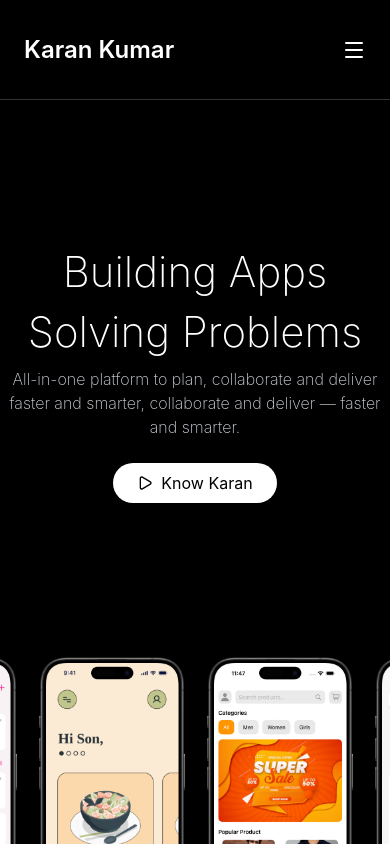
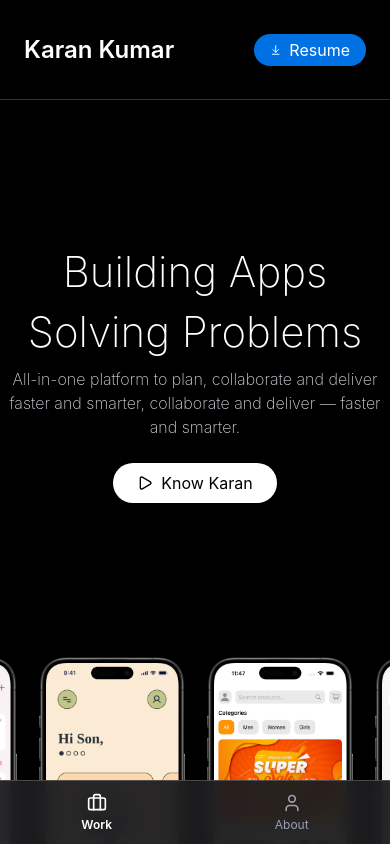
Before and after one commit to thekarandeveloper/thekarandeveloper, a Next.js app: page / in a window 390 px wide. Shown: the top 844 px of the page. Built offline with nearby package versions, Linux system fonts and the light colour scheme.

Commit message:
navbar-optimized

```diff
--- /dev/null
+++ b/components/MobileTabBar.jsx
@@ -0,0 +1,30 @@
+"use client";
+
+import Link from "next/link";
+import { usePathname } from "next/navigation";
+import React from "react";
+
+export default function MobileTabBar({ tabs }) {
+  const pathname = usePathname();
+
+  return (
+    <nav className="fixed bottom-0 left-0 w-full md:hidden bg-[#1D1D1F]/95 border-t border-white/20 flex justify-around items-center h-16 z-50 backdrop-blur-sm">
+      {tabs.map((tab) => {
+        const isActive = pathname === tab.href;
+        const Icon = tab.Icon;
+        return (
+          <Link
+            key={tab.href}
+            href={tab.href}
+            className={`flex flex-col items-center justify-center text-xs transition-colors ${
+              isActive ? "text-white font-semibold" : "text-gray-400"
+            }`}
+          >
+            {Icon && <Icon className="w-5 h-5 mb-1" />}
+            {tab.label}
+          </Link>
+        );
+      })}
+    </nav>
+  );
+}
--- a/components/Navbar.jsx
+++ b/components/Navbar.jsx
@@ -71,17 +71,12 @@ export default function Navbar() {
       </ul>
 
       {/* Resume Button */}
-      <div className="hidden md:flex items-center justify-center p-4 bg-[#0071E3] text-white w-28 h-8 rounded-3xl cursor-pointer hover:bg-blue-700">
+      <div className="flex items-center justify-center p-4 bg-[#0071E3] text-white w-28 h-8 rounded-3xl cursor-pointer hover:bg-blue-700">
         <ArrowDownToLineIcon className="w-4 h-4 mr-2" />
         Resume
       </div>
 
-      {/* Mobile Hamburger */}
-      <div className="md:hidden flex items-center">
-        <button onClick={() => setIsOpen(!isOpen)}>
-          {isOpen ? <X className="w-6 h-6" /> : <Menu className="w-6 h-6" />}
-        </button>
-      </div>
+
 
       {/* Mobile Menu */}
       {isOpen && (
@@ -105,7 +100,9 @@ export default function Navbar() {
 
 
         </div>
+
       )}
+
     </nav>
   )
 }
--- a/src/app/layout.js
+++ b/src/app/layout.js
@@ -1,21 +1,28 @@
+"use client";
+
 import "../../styles/globals.css"
 import Navbar from "../../components/Navbar"
 import Footer from "../../components/Footer"
 import { ModalProvider } from "../../context/ModalContext"
 import Modal from "../../components/Modal"
+import MobileTabBar from "../../components/MobileTabBar";
+import { Briefcase, User, BookOpen } from "lucide-react";
 
-export const metadata = {
-  title: "Karan’s Portfolio",
-  description: "iOS Developer Portfolio",
-}
+
+
 
 export default function RootLayout({ children }) {
+  const tabs = [
+    { href: "/", label: "Work", Icon: Briefcase },
+    { href: "/about", label: "About", Icon: User },
+  ];
   return (
     <html lang="en">
       <body className="bg-black text-white">
         <ModalProvider>
           <Navbar />
           {children} {/* <- page specific content inject hoga */}
+           <MobileTabBar tabs={tabs} />
           <Footer />
           <Modal />
         </ModalProvider>
```
